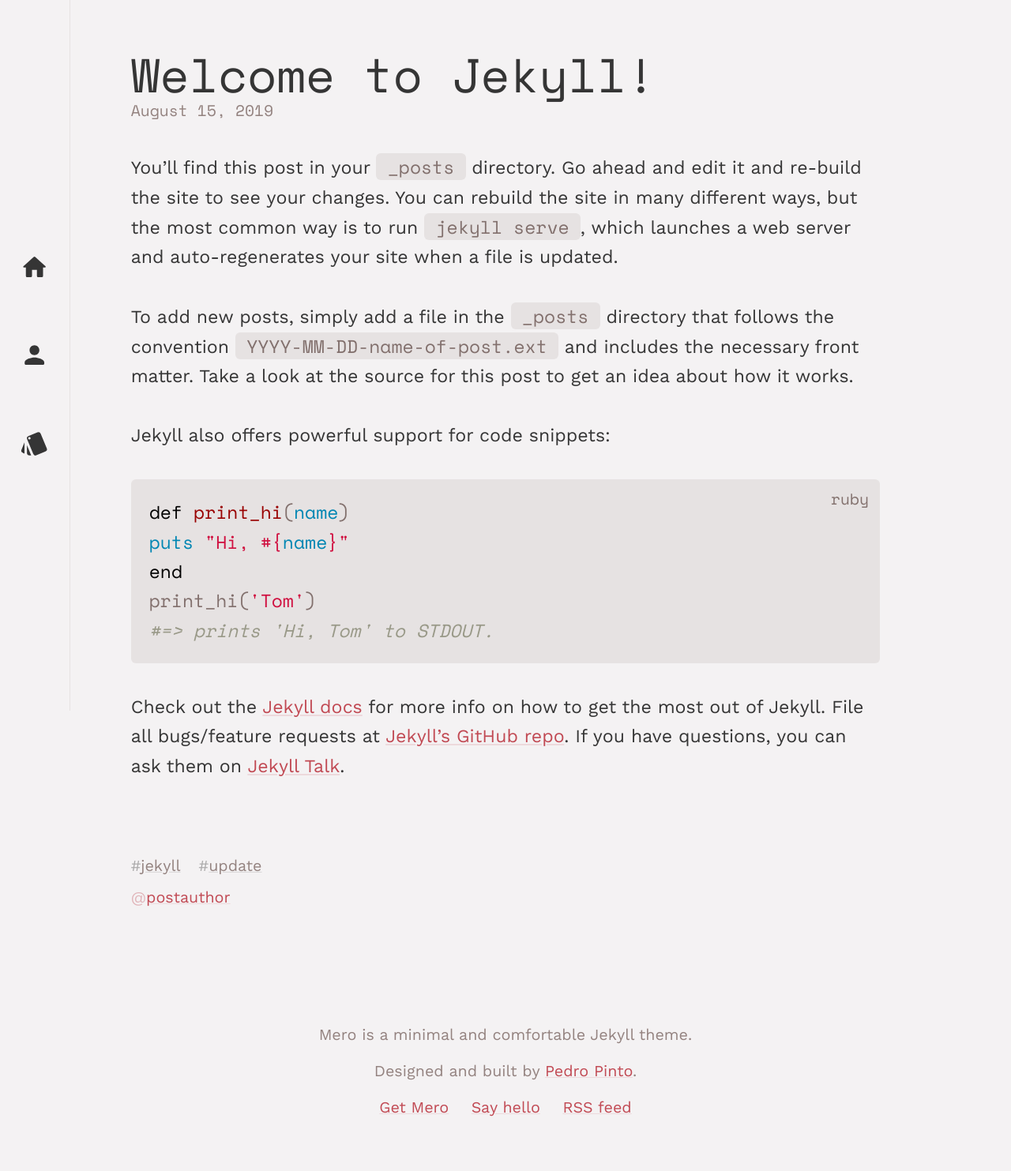
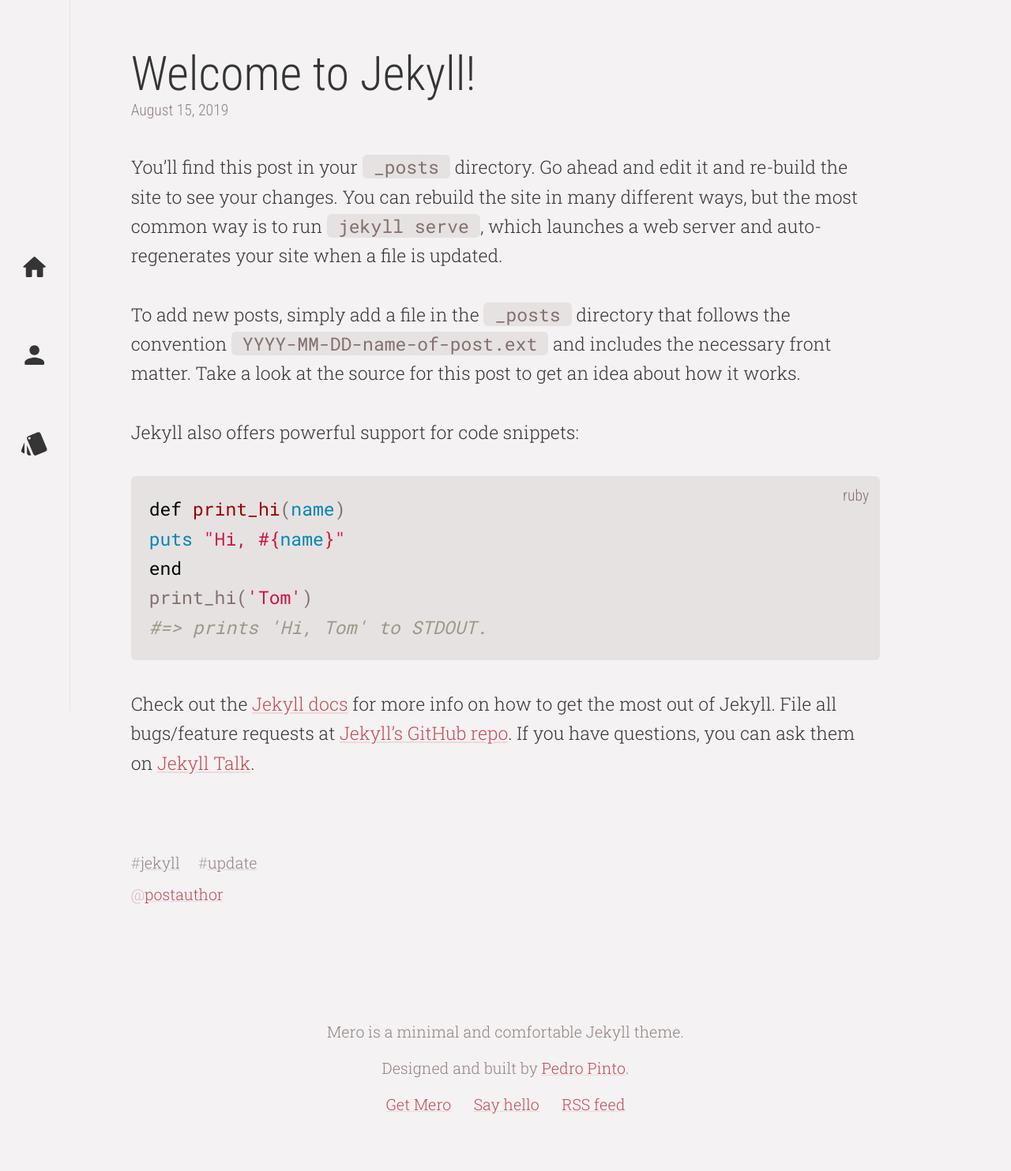
Before and after one commit to pmpinto/jekyll-mero, a Jekyll site: the page built from _posts/2019-08-16-welcome-to-jekyll.markdown, in a window 1280 px wide. Shown: the whole page at 79% size. Built offline with Jekyll 4.4.1, drawn with Linux system fonts in a browser that asks for light colours.

Commit message:
Feature: Improve readibility by changing fonts

```diff
--- a/_sass/_fonts.scss
+++ b/_sass/_fonts.scss
@@ -1,31 +1 @@
-@font-face {
-    font-family: "space-mono";
-    src: url("../fonts/spacemono-regular-webfont.woff") format("woff");
-    font-weight: 400;
-    font-style: normal;
-    font-display: swap;
-}
-
-@font-face {
-    font-family: "work-sans";
-    src: url("../fonts/worksans-extralight-webfont.woff") format("woff");
-    font-weight: 200;
-    font-style: normal;
-    font-display: swap;
-}
-
-@font-face {
-    font-family: "work-sans";
-    src: url("../fonts/worksans-regular-webfont.woff") format("woff");
-    font-weight: 400;
-    font-style: normal;
-    font-display: swap;
-}
-
-@font-face {
-    font-family: "work-sans";
-    src: url("../fonts/worksans-bold-webfont.woff") format("woff");
-    font-weight: 600;
-    font-style: normal;
-    font-display: swap;
-}
+@import url("https://fonts.googleapis.com/css2?family=Roboto+Condensed:wght@300&family=Roboto+Mono&family=Roboto+Slab:wght@300&family=Roboto:wght@900&display=swap");
--- a/_sass/_header.scss
+++ b/_sass/_header.scss
@@ -3,13 +3,13 @@
 }
 
 .header__title {
-    font-family: $font-family-body;
+    font-family: $font-family-brand;
     line-height: $font-line-height-heading;
     font-size: $font-size-jumbo;
-    font-weight: $font-weight-bold;
+    font-weight: $font-weight-black;
     color: $color-text;
     margin: 0;
-    letter-spacing: rem(-4);
+    letter-spacing: rem(-2);
     margin-left: rem(-4);
 
     &::after {
--- a/_sass/_layout-category.scss
+++ b/_sass/_layout-category.scss
@@ -1,5 +1,5 @@
 .category__heading {
-    font-family: $font-family-heading;
+    font-family: $font-family-serif;
     font-weight: $font-weight-regular;
     font-size: $font-size-heading;
     line-height: $font-line-height-heading;
--- a/_sass/_variables.scss
+++ b/_sass/_variables.scss
@@ -3,11 +3,14 @@
 // #################################################################################################
 // Type
 
-$font-family-sans: "work-sans", sans-serif;
-$font-family-mono: "space-mono", monospace;
+$font-family-serif: "Roboto Slab", serif;
+$font-family-sans: "Roboto Condensed", sans-serif;
+$font-family-mono: "Roboto Mono", monospace;
+$font-family-brand: "Roboto", sans-serif;
 
-$font-family-heading: $font-family-mono;
-$font-family-body: $font-family-sans;
+$font-family-heading: $font-family-sans;
+$font-family-body: $font-family-serif;
+$font-family-code: $font-family-mono;
 
 $font-size-mega: rem(177.424);
 $font-size-jumbo: rem(67.773);
@@ -22,6 +25,7 @@
 $font-weight-light: 200;
 $font-weight-regular: 400;
 $font-weight-bold: 600;
+$font-weight-black: 900;
 
 // #################################################################################################
 // Spacing
@@ -49,11 +53,11 @@
 
 $color-code-background: fade-out(
     $color: $color-detail,
-    $amount: 0.854
+    $amount: 0.854,
 );
 $color-code: darken(
     $color: $color-detail,
-    $amount: 6.854%
+    $amount: 6.854%,
 );
 
 // #################################################################################################
--- a/_sass/mixins/_markdown-content.scss
+++ b/_sass/mixins/_markdown-content.scss
@@ -84,7 +84,7 @@
 
     // Inline and block code snippets
     code {
-        font-family: $font-family-heading;
+        font-family: $font-family-code;
         background-color: $color-code-background;
         color: $color-code;
         border-radius: rem(4.236);
--- a/package.json
+++ b/package.json
@@ -1,6 +1,6 @@
 {
     "name": "jekyll-mero",
-    "version": "1.4.4",
+    "version": "1.5.0",
     "description": "A light-weight and minimal theme for Jekyll.",
     "private": true,
     "scripts": {
```
Also changed, not shown: assets/fonts/spacemono-regular-webfont.woff (deleted), assets/fonts/worksans-bold-webfont.woff (deleted), assets/fonts/worksans-extralight-webfont.woff (deleted), assets/fonts/worksans-regular-webfont.woff (deleted), 1 other file.
